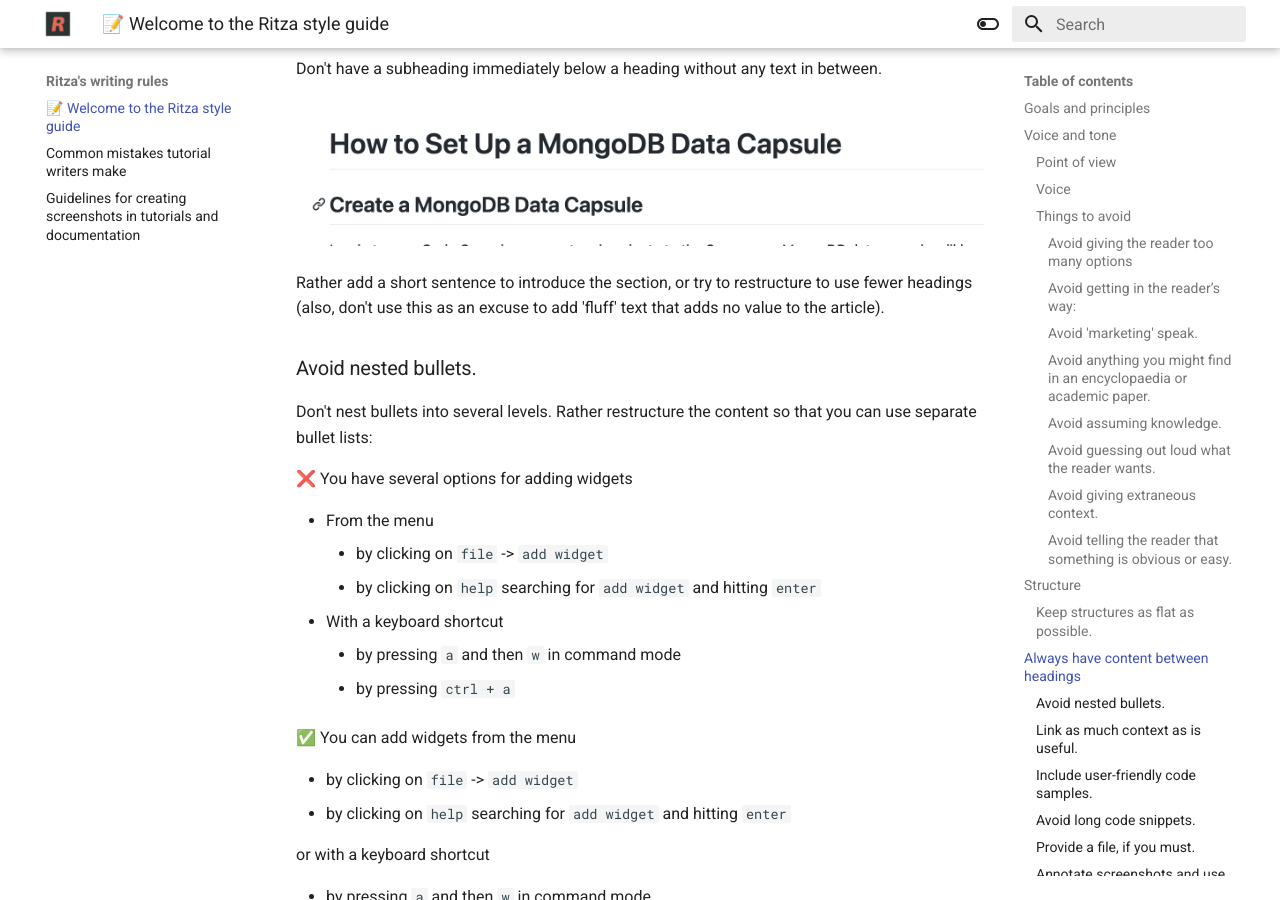
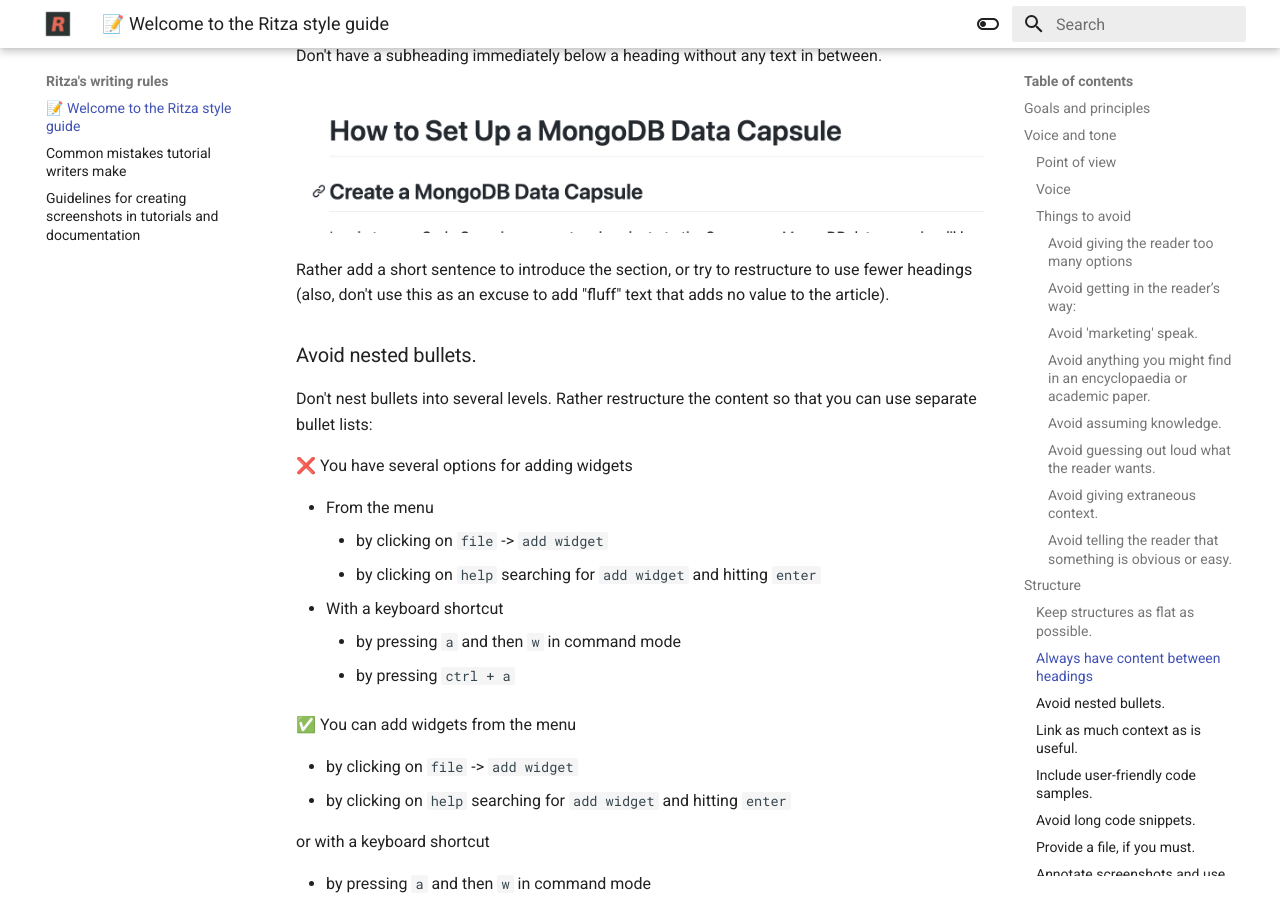
Before and after one commit to ritza-co/styleguide.ritza.co, an MkDocs documentation site: the page built from docs/ritza's-writing-rules/Style.md, in a window 1280 px wide and 900 px high, scrolled down 4402 px. Built offline with MkDocs 1.6.1 and Material for MkDocs 9.7.7, drawn with Linux system fonts in a browser that asks for light colours.

Commit message:
Fixed subhead level in "Structure"

```diff
--- a/docs/ritza's-writing-rules/Style.md
+++ b/docs/ritza's-writing-rules/Style.md
@@ -120,13 +120,13 @@
 
 ![distilling information](./img/distillinginfo.png)
 
-## Always have content between headings
+### Always have content between headings
 
 Don't have a subheading immediately below a heading without any text in between.
 
 ![no space heading](./img/no-space-heading.png)
 
-Rather add a short sentence to introduce the section, or try to restructure to use fewer headings (also, don't use this as an excuse to add 'fluff' text that adds no value to the article).
+Rather add a short sentence to introduce the section, or try to restructure to use fewer headings (also, don't use this as an excuse to add "fluff" text that adds no value to the article).
 
 ### Avoid nested bullets.
 
```
Also changed, not shown: docs/new-section/new-page.md (deleted, +0 -1 lines).
